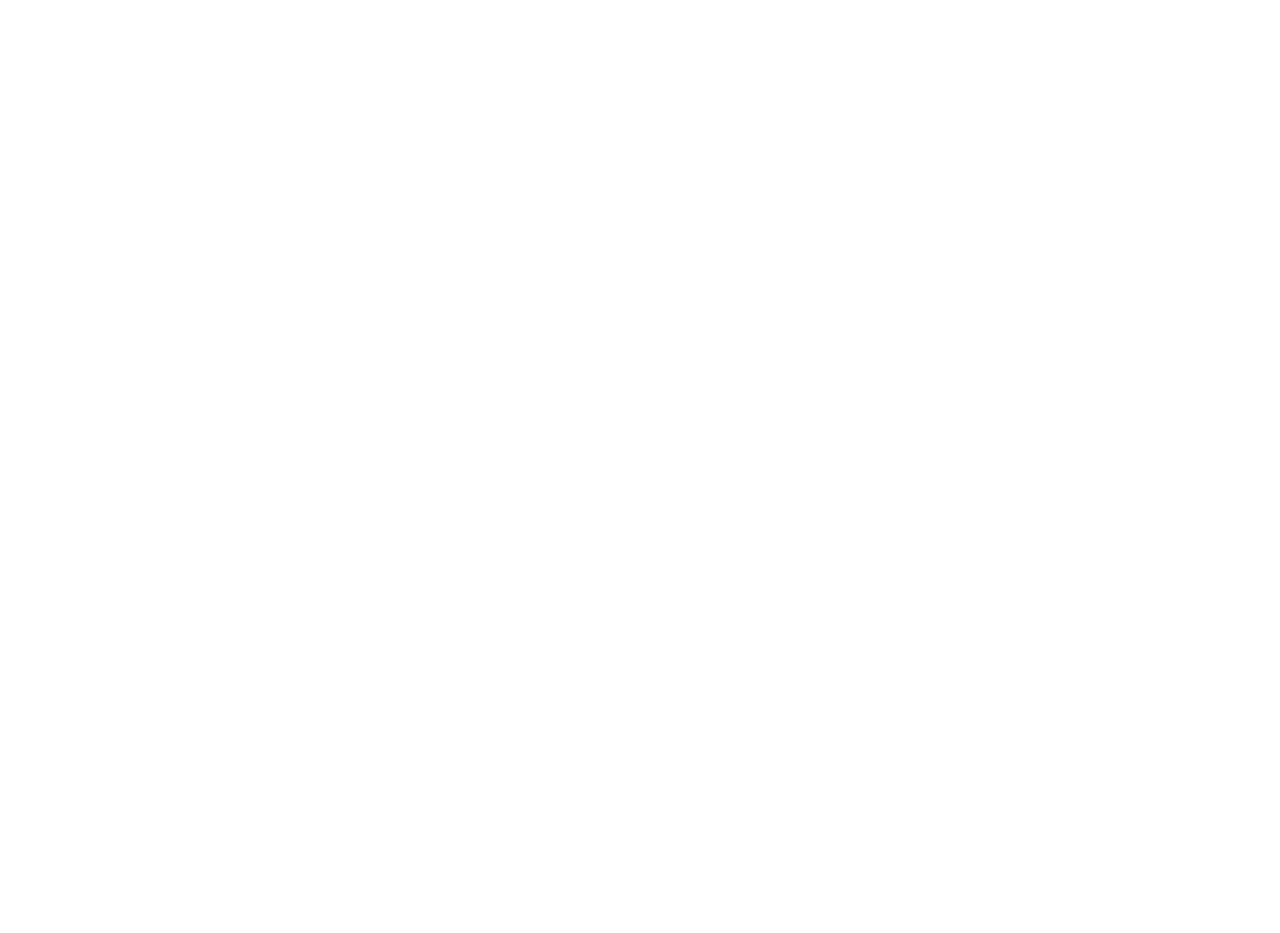
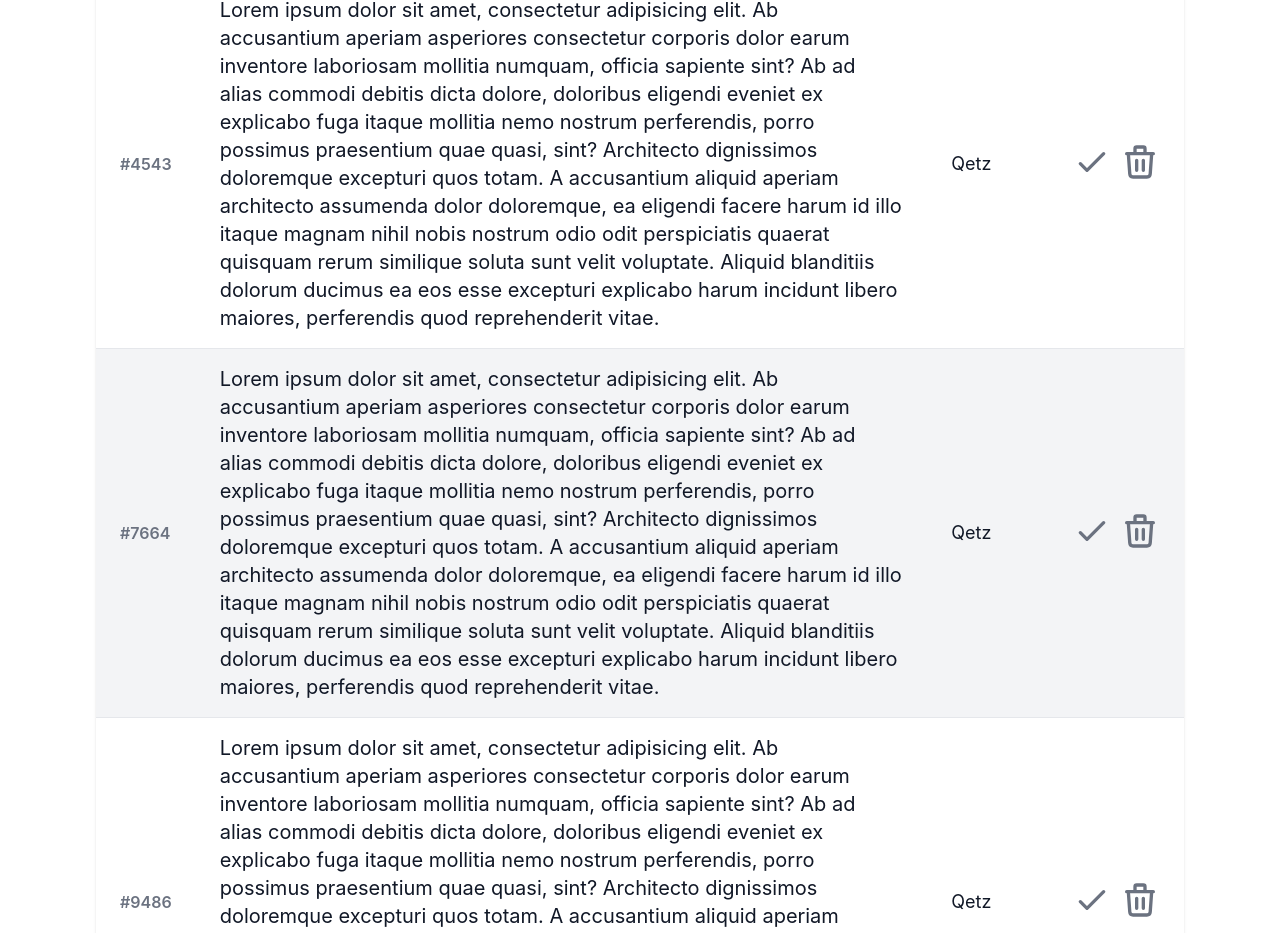
Before and after one commit to cderszteler/please-do, a Next.js app: page /todo in a window 1280 px wide. Shown: the part 77-1010 px from the top of the page. Before the commit the page ends 800 px from the top, so only its background shows below. Built offline with nearby package versions, Linux system fonts and the light colour scheme.

Commit message:
Move components package

```diff
--- a/pages/todo.tsx
+++ b/pages/todo.tsx
@@ -1,16 +1,20 @@
-import Head from 'next/head'
 import React from 'react'
-import Table from "./components/Table";
-import TodoEntry from "./components/todo/TodoEntry";
+import TodoEntry from "../components/todo/TodoEntry";
+import Table from "../components/Table";
 
 export default function TodoPage() {
   return (
     <React.Fragment>
-      <Head>
-        <meta name="description" content="Manage and view your current todos" />
-      </Head>
-      <Table columns={["Id", "Task", "Author"]}>
-
+      <Table columns={["Id", "Task", "Author"]} actions={["Finish", "Delete"]}>
+        <TodoEntry id={4543} author={"Qetz"}>
+          Lorem ipsum dolor sit amet, consectetur adipisicing elit. Ab accusantium aperiam asperiores consectetur corporis dolor earum inventore laboriosam mollitia numquam, officia sapiente sint? Ab ad alias commodi debitis dicta dolore, doloribus eligendi eveniet ex explicabo fuga itaque mollitia nemo nostrum perferendis, porro possimus praesentium quae quasi, sint? Architecto dignissimos doloremque excepturi quos totam. A accusantium aliquid aperiam architecto assumenda dolor doloremque, ea eligendi facere harum id illo itaque magnam nihil nobis nostrum odio odit perspiciatis quaerat quisquam rerum similique soluta sunt velit voluptate. Aliquid blanditiis dolorum ducimus ea eos esse excepturi explicabo harum incidunt libero maiores, perferendis quod reprehenderit vitae.
+        </TodoEntry>
+        <TodoEntry id={7664} author={"Qetz"} striped>
+          Lorem ipsum dolor sit amet, consectetur adipisicing elit. Ab accusantium aperiam asperiores consectetur corporis dolor earum inventore laboriosam mollitia numquam, officia sapiente sint? Ab ad alias commodi debitis dicta dolore, doloribus eligendi eveniet ex explicabo fuga itaque mollitia nemo nostrum perferendis, porro possimus praesentium quae quasi, sint? Architecto dignissimos doloremque excepturi quos totam. A accusantium aliquid aperiam architecto assumenda dolor doloremque, ea eligendi facere harum id illo itaque magnam nihil nobis nostrum odio odit perspiciatis quaerat quisquam rerum similique soluta sunt velit voluptate. Aliquid blanditiis dolorum ducimus ea eos esse excepturi explicabo harum incidunt libero maiores, perferendis quod reprehenderit vitae.
+        </TodoEntry>
+        <TodoEntry id={9486} author={"Qetz"}>
+          Lorem ipsum dolor sit amet, consectetur adipisicing elit. Ab accusantium aperiam asperiores consectetur corporis dolor earum inventore laboriosam mollitia numquam, officia sapiente sint? Ab ad alias commodi debitis dicta dolore, doloribus eligendi eveniet ex explicabo fuga itaque mollitia nemo nostrum perferendis, porro possimus praesentium quae quasi, sint? Architecto dignissimos doloremque excepturi quos totam. A accusantium aliquid aperiam architecto assumenda dolor doloremque, ea eligendi facere harum id illo itaque magnam nihil nobis nostrum odio odit perspiciatis quaerat quisquam rerum similique soluta sunt velit voluptate. Aliquid blanditiis dolorum ducimus ea eos esse excepturi explicabo harum incidunt libero maiores, perferendis quod reprehenderit vitae.
+        </TodoEntry>
       </Table>
     </React.Fragment>
   )
```
Also changed, not shown: components/Entry.tsx (renamed from pages/components/Entry.tsx), components/Table.tsx (renamed from pages/components/Table.tsx), components/todo/TodoEntry.tsx (renamed from pages/components/todo/TodoEntry.tsx).
